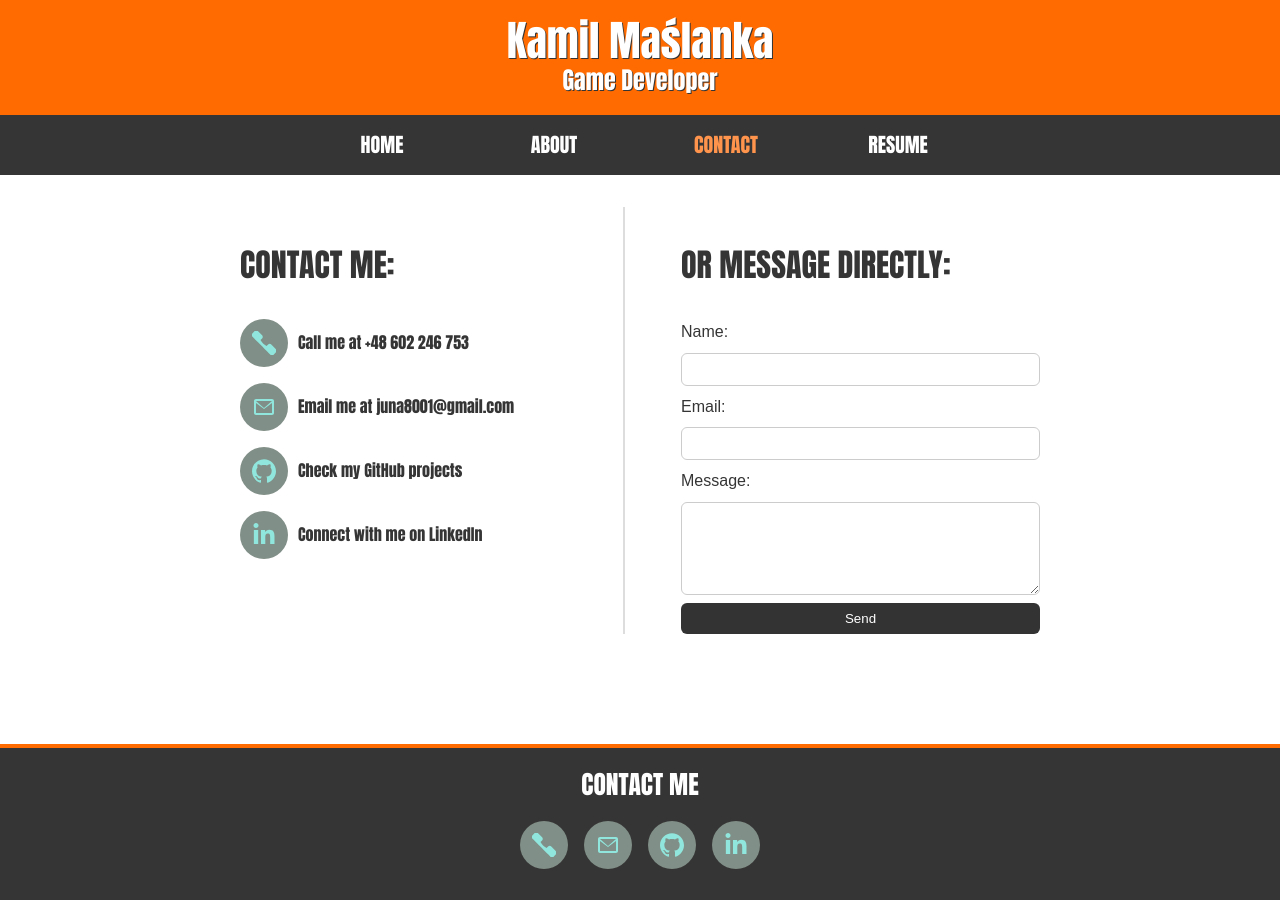
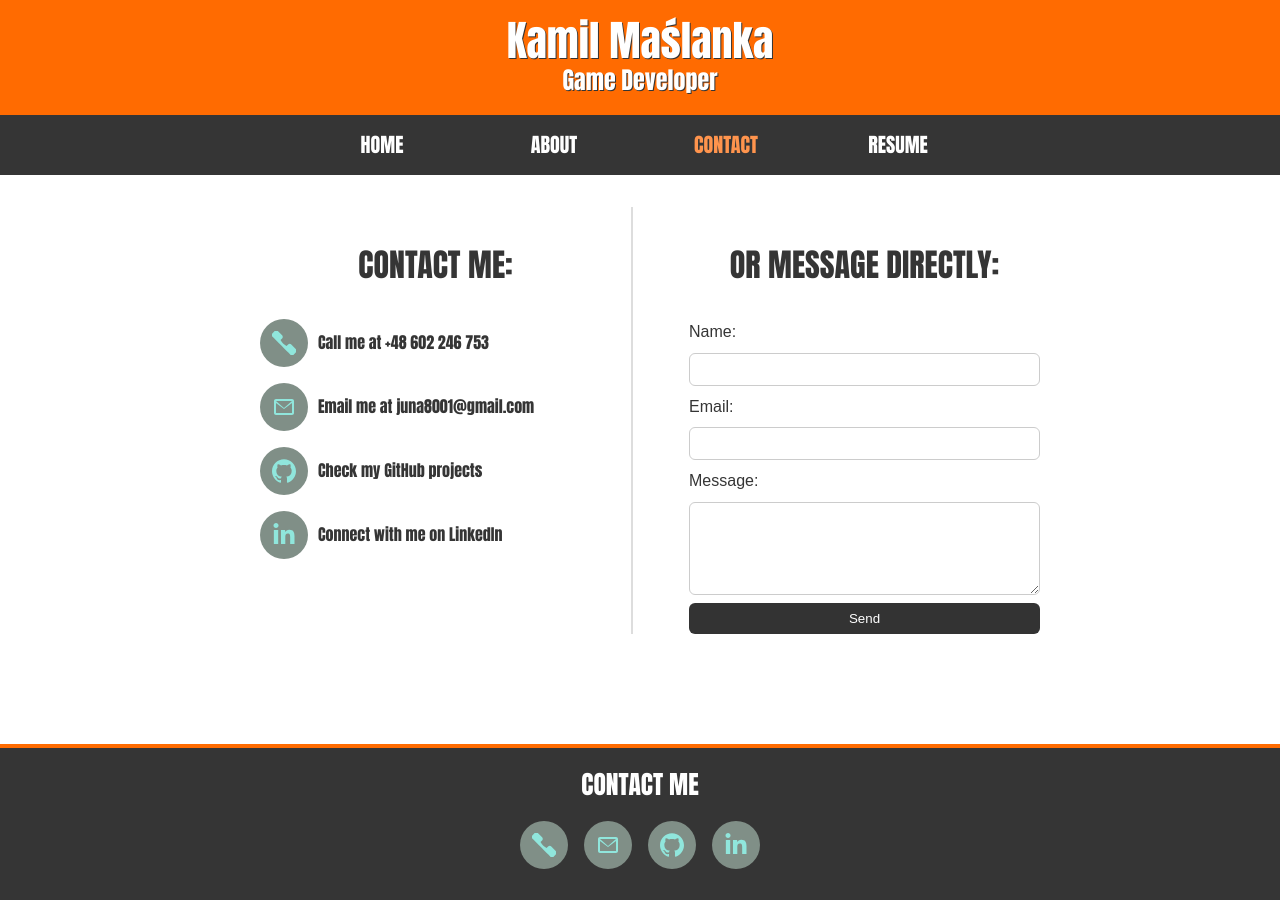
Before and after one commit to juna8001/juna8001.github.io, a Jekyll site: the page built from pages/contact.md, in a window 1280 px wide. Built offline with Jekyll 4.4.1, drawn with Linux system fonts in a browser that asks for light colours.

Commit message:
style improvements

```diff
--- a/assets/styles/contact.css
+++ b/assets/styles/contact.css
@@ -14,12 +14,13 @@
 /* Separator between columns */
 .contact-info {
     border-right: 2px solid #ddd;
-    padding-right: 1.5rem;
+    padding: 0px 20px;
 }
 
 .contact-page h2 {
     font-family: var(--reckoner);
     font-weight: normal;
+    text-align: center;
 }
 
 .contact-form-column {
```
